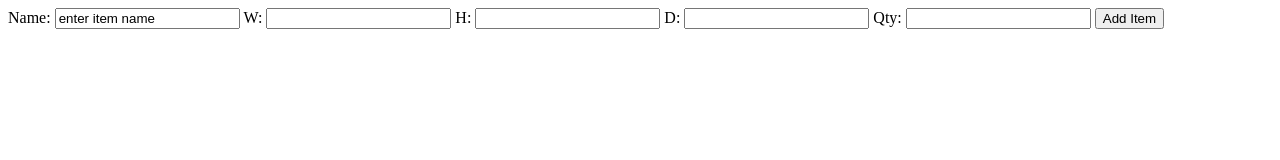
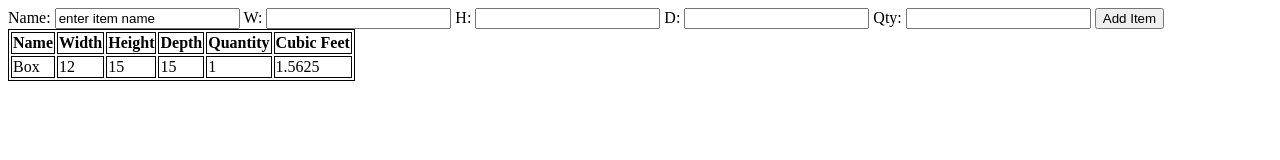
Before and after one commit to DaveRab/moving-calculator, a plain HTML site: page index.html in a window 1280 px wide. Drawn offline with Linux system fonts and the light colour scheme.

Commit message:
update table and styles

```diff
--- a/css/style.css
+++ b/css/style.css
@@ -0,0 +1,3 @@
+table, th, td {
+  border: 1px solid #000;
+}
--- a/index.html
+++ b/index.html
@@ -3,6 +3,7 @@
   <head>
     <meta charset="utf-8">
     <title>Moving Calculator</title>
+    <link rel="stylesheet" href="css/style.css">
   </head>
   <body>
     <form>
@@ -18,13 +19,26 @@
       <input type="text" id="qty" name="qty">
       <button type="submit" name="button">Add Item</button>
     </form>
-    <section>
-      <table>
-        <tbody>
-          <th>
-
-          </th>
-        </tbody>
+    <section id="table-display">
+      <table id="table-items">
+        <thead>
+          <tr>
+            <th>Name</th>
+            <th>Width</th>
+            <th>Height</th>
+            <th>Depth</th>
+            <th>Quantity</th>
+            <th>Cubic Feet</th>
+          </tr>
+        </thead>
+        <tr>
+          <td>Box</td>
+          <td>12</td>
+          <td>15</td>
+          <td>15</td>
+          <td>1</td>
+          <td>1.5625</td>
+        </tr>
       </table>
     </section>
   </body>
```
